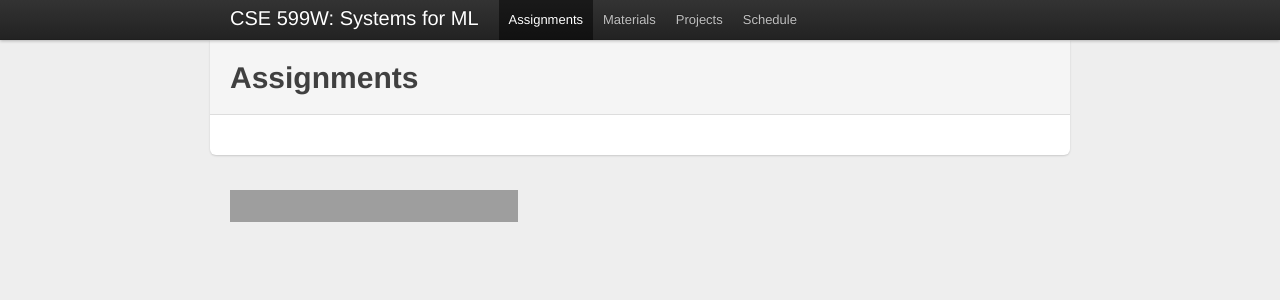
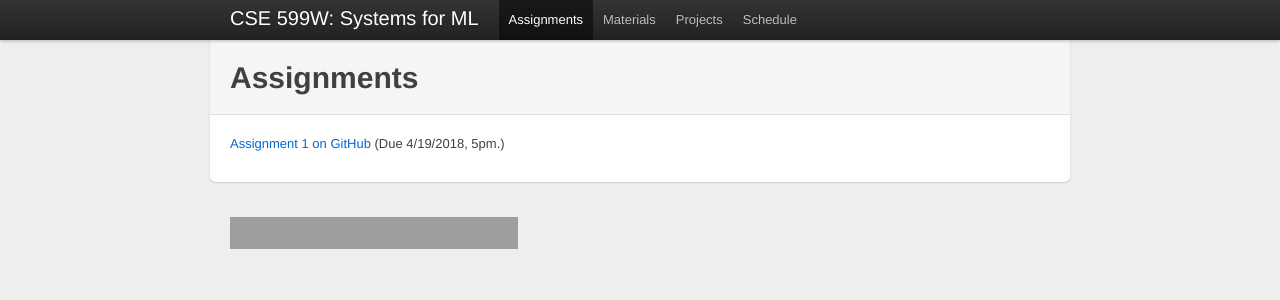
Before and after one commit to dlsys-course/dlsys-course.github.io, a Jekyll site: the page built from assignments.md, in a window 1280 px wide. Shown: the top 300 px of the page. Built offline with Jekyll 4.4.1, drawn with Linux system fonts in a browser that asks for light colours; grey boxes are pictures that could not be loaded.

Commit message:
Adds assignment 1.

```diff
--- a/assignments.md
+++ b/assignments.md
@@ -6,3 +6,5 @@ group: navigation
 description: ""
 ---
 {% include JB/setup %}
+
+[Assignment 1 on GitHub](https://github.com/dlsys-course/assignment1) (Due 4/19/2018, 5pm.)
```
